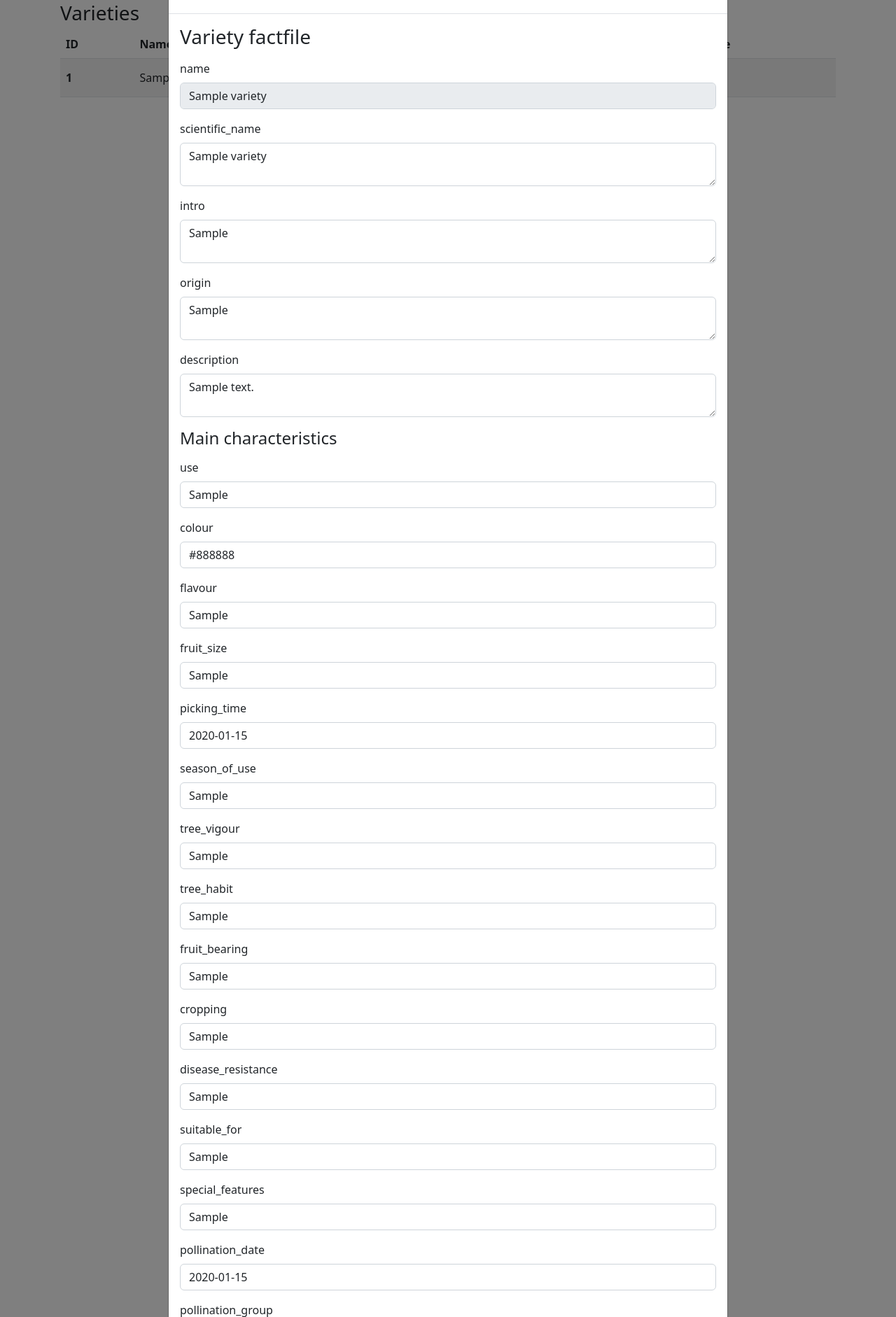
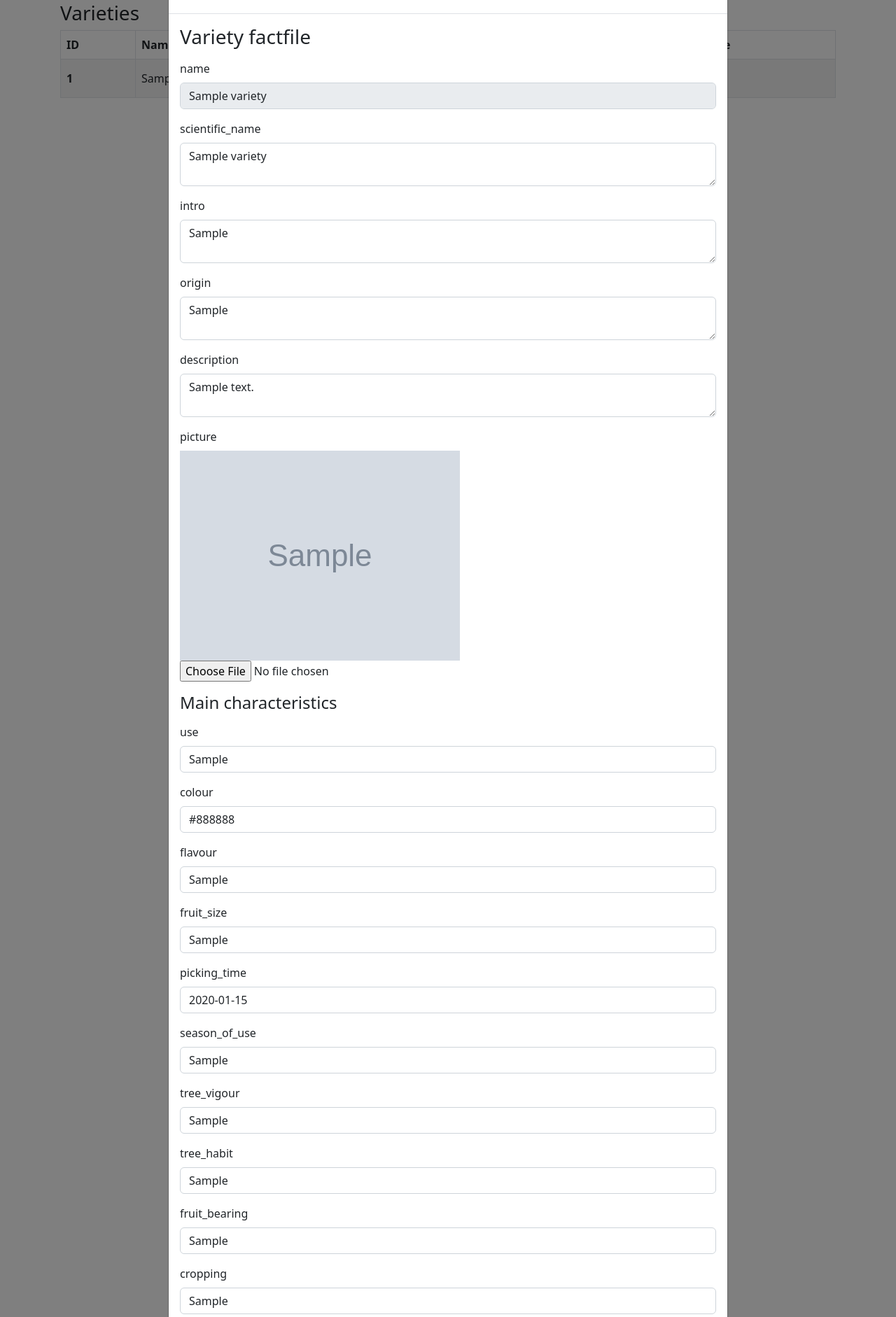
Before and after one commit to tkburis/orchard_app, a Flask app: page /admin/varieties in a window 1280 px wide, after a click that opens the changed part. Shown: the part 72-1954 px from the top of the page at 70% size. Run offline with Flask 3, Linux system fonts and the light colour scheme; a user stored in the database is signed in; tables that the repository leaves empty hold one stand-in row (values such as "Sample post"); grey boxes marked "Sample" are stand-in pictures; parts of the project's set-up code (start-up, migrations or seed data) failed here and were passed over.

Commit message:
Added images

```diff
--- a/website/__init__.py
+++ b/website/__init__.py
@@ -2,17 +2,17 @@ from flask import Flask
 from flask_sqlalchemy import SQLAlchemy
 from flask_login import LoginManager
 from werkzeug.security import generate_password_hash
-from os.path import join, dirname, abspath, exists
-from os import environ
+import os
 
 db = SQLAlchemy()
-DB_NAME = environ.get('DB_NAME')
+DB_NAME = os.environ.get('DB_NAME')
 
 def create_app():
     app = Flask(__name__)
     app.config.from_mapping(
-        SECRET_KEY=environ.get('SECRET_KEY'),
-        SQLALCHEMY_DATABASE_URI=f'sqlite:///{DB_NAME}'
+        SECRET_KEY=os.environ.get('SECRET_KEY'),
+        SQLALCHEMY_DATABASE_URI=f'sqlite:///{DB_NAME}',
+        UPLOAD_FOLDER=os.path.join(app.instance_path, os.environ.get('UPLOAD_FOLDER')),
     )
 
     db.init_app(app)
@@ -21,10 +21,12 @@ def create_app():
     from .home import home_bp
     from .admin import admin_bp
     from .factfile import factfile_bp
+    from .api import api_bp
 
     app.register_blueprint(home_bp, url_prefix='/')
     app.register_blueprint(admin_bp, url_prefix='/admin/')
     app.register_blueprint(factfile_bp, url_prefix='/factfile/')
+    app.register_blueprint(api_bp, url_prefix='/api/')
 
     from .errors import page_not_found
 
@@ -40,12 +42,15 @@ def create_app():
     def load_user(id):
         return User.query.get(int(id))
 
+    print(app.config['UPLOAD_FOLDER'])
+    os.makedirs(app.config['UPLOAD_FOLDER'], exist_ok=True)
+
     return app
 
 def create_database(app):
     from .models import Tree, User, Variety, Characteristics
-    db_path = join(dirname(dirname(abspath(__file__))), 'instance', DB_NAME)
-    if not exists(db_path):
+    db_path = os.path.join(app.instance_path, DB_NAME)
+    if not os.path.exists(db_path):
         with app.app_context():
             db.create_all()
             print('Database created')
@@ -68,7 +73,7 @@ def create_database(app):
             # add_tree(variety_name='Adams Pearmain')
             # add_tree(variety_name='Some other variety')
 
-            admin_user = User(username='admin', password=generate_password_hash(environ.get('ADMIN_PW')))
+            admin_user = User(username='admin', password=generate_password_hash(os.environ.get('ADMIN_PW')))
             db.session.add(admin_user)
             db.session.commit()
 
--- a/website/admin.py
+++ b/website/admin.py
@@ -1,7 +1,10 @@
-from flask import Blueprint, render_template, request, jsonify, flash, redirect, url_for
+from flask import Blueprint, render_template, request, jsonify, flash, redirect, url_for, current_app
 from werkzeug.security import check_password_hash
+from werkzeug.utils import secure_filename
 from flask_login import login_user, login_required, logout_user, current_user
 import json
+import os
+
 from .models import Tree, User, Variety, Characteristics
 from . import db
 from .util import add_tree, add_variety
@@ -53,6 +56,10 @@ def delete_tree():
     flash('Tree deleted', category='success')
     return jsonify({})
 
+def allowed_file(filename):
+    return '.' in filename and \
+        filename.rsplit('.', 1)[1].lower() in ('png', 'jpg', 'jpeg')
+
 @admin_bp.route('/varieties', methods=['GET', 'POST'])
 @login_required
 def varieties():
@@ -82,6 +89,18 @@ def varieties():
             setattr(variety_obj, k, v)
         for k, v in char_data.items():
             setattr(variety_obj.characteristics, k, v)
+
+        if 'picture' in request.files:
+            picture = request.files['picture']
+            print(picture)
+            if picture and allowed_file(picture.filename):
+                filename = secure_filename(picture.filename)
+                extension = filename.rsplit('.', 1)[1].lower()
+                picture.save(os.path.join(current_app.config['UPLOAD_FOLDER'], f'{variety_id}.{extension}'))
+                variety_obj.picture_filename = f'{variety_id}.{extension}'
+            elif picture.filename != '':  # don't flash error if no file was selected
+                flash('Invalid file', 'error')
+
         db.session.commit()
 
         flash('Variety edited', category='success')
--- a/website/models.py
+++ b/website/models.py
@@ -25,6 +25,7 @@ class Variety(db.Model):
     intro = db.Column(db.String(10000), nullable=True)
     origin = db.Column(db.String(100), nullable=True)
     description = db.Column(db.String(10000), nullable=True)
+    picture_filename= db.Column(db.String(10), nullable=True)
     characteristics = db.relationship('Characteristics', back_populates='variety', cascade='all, delete', uselist=False)
     characteristics_id = db.Column(db.Integer, db.ForeignKey('characteristics.id'))
 
--- a/website/static/script.js
+++ b/website/static/script.js
@@ -38,6 +38,14 @@ function deleteVariety(varietyId) {
     });
 }
 
+function validateSize(input) {
+    const fileSize = input.files[0].size / 1024 / 1024; // in MiB
+    if (fileSize > 1) {
+        alert('File size exceeds 1 MiB');
+        document.getElementById('picture').value = '';
+    }
+}
+
 // Form validation
 (() => {
     'use strict'
--- a/website/templates/login.html
+++ b/website/templates/login.html
@@ -12,16 +12,18 @@
                 type="text"
                 class="form-control"
                 name="username"
+                id="username"
                 placeholder="Enter username"
                 required
             />
         </div>
         <div class="mb-3">
-            <label for="species" class="form-label">Password</label>
+            <label for="password" class="form-label">Password</label>
             <input
                 type="password"
                 class="form-control"
                 name="password"
+                id="password"
                 placeholder="Enter password"
                 required
             />
--- a/website/templates/trees.html
+++ b/website/templates/trees.html
@@ -5,7 +5,7 @@
 {% block content %}
 <div class="table-responsive mb-3">
     <h3>Trees</h3>
-    <table class="table table-striped">
+    <table class="table table-striped table-bordered">
         <thead>
             <tr>
                 {% for key in keys %}
@@ -51,6 +51,7 @@
                                                 type="text"
                                                 class="form-control"
                                                 name="{{key}}"
+                                                id="{{key}}"
                                                 placeholder="Enter {{key}}"
                                                 {% if tree[key] %}value="{{tree[key]}}"{% endif %}
                                             />
@@ -121,6 +122,7 @@
                 type="text"
                 class="form-control"
                 name="{{key}}"
+                id="{{key}}"
                 placeholder="Enter {{key}}"
             />
         </div>
--- a/website/templates/varieties.html
+++ b/website/templates/varieties.html
@@ -5,7 +5,7 @@
 {% block content %}
 <div class="table-responsive mb-3">
     <h3>Varieties</h3>
-    <table class="table table-striped">
+    <table class="table table-striped table-bordered">
         <thead>
             <tr>
                 <th scope="col">ID</th>
@@ -35,7 +35,7 @@
                                     <button type="button" class="btn-close" data-bs-dismiss="modal" aria-label="Close"></button>
                                 </div>
                                 <div class="modal-body">
-                                    <form method="POST" class="needs-validation" id="editVarietyForm{{variety['id']}}" novalidate>
+                                    <form method="POST" class="needs-validation" id="editVarietyForm{{variety['id']}}" enctype="multipart/form-data" novalidate>
                                         <h3 class="mb-3">Variety factfile</h3>
                                         <input type="hidden" name="id" value="{{variety['id']}}" />
                                         <div class="mb-3">
@@ -44,31 +44,43 @@
                                                 type="text"
                                                 class="form-control"
                                                 name="name"
+                                                id="name"
                                                 value="{{variety['name']}}"
                                                 disabled
                                             />
                                         </div>
                                         {% for key in variety_keys %}
-                                        {% if key != 'id' and key != 'name' and key != 'characteristics_id' %}
+                                        {% if key != 'id' and key != 'name' and key != 'characteristics_id' and key != 'picture_filename' %}
                                         <div class="mb-3">
                                             <label for="{{key}}" class="form-label">{{key}}</label>
                                             <textarea
                                                 class="form-control"
                                                 name="{{key}}"
+                                                id="{{key}}"
                                                 placeholder="Enter {{key}}"
                                             >{% if variety[key] %}{{variety[key]}}{% endif %}</textarea>
                                         </div>
                                         {% endif %}
                                         {% endfor %}
+                                        <div class="mb-3">
+                                            <label for="picture" class="form-label">picture</label>
+                                            {% if variety['picture_filename'] %}
+                                            <br />
+                                            <img src="{{url_for('api_bp.display_image', filename=variety['picture_filename'])}}" style="max-height: 300px;" />
+                                            {% endif %}
+                                            <br />
+                                            <input type="file" name="picture" id="picture" accept="image/*" onchange="validateSize(this)" />
+                                        </div>
                                         <h4 class="mb-3">Main characteristics</h4>
                                         {% for key in char_keys %}
                                         {% if key != 'id' %}
                                         <div class="mb-3">
-                                            <label for="{{key}}" class="form-label">{{key}}</label>
+                                            <label for="char_{{key}}" class="form-label">{{key}}</label>
                                             <input
                                                 type="text"
                                                 class="form-control"
                                                 name="char_{{key}}"
+                                                id="char_{{key}}"
                                                 placeholder="Enter {{key}}"
                                                 {% if variety.characteristics[key] %}value="{{variety.characteristics[key]}}"{% endif %}
                                             />
```
Also changed, not shown: website/api.py (added, +7 -0 lines), website/templates/factfile.html (+6 -5 lines).
